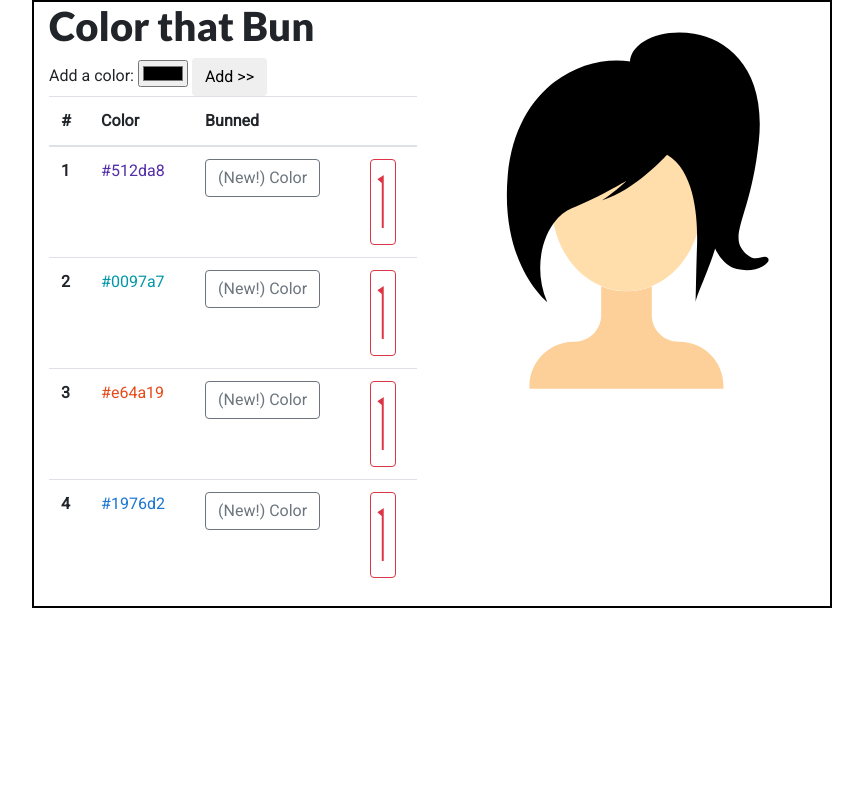
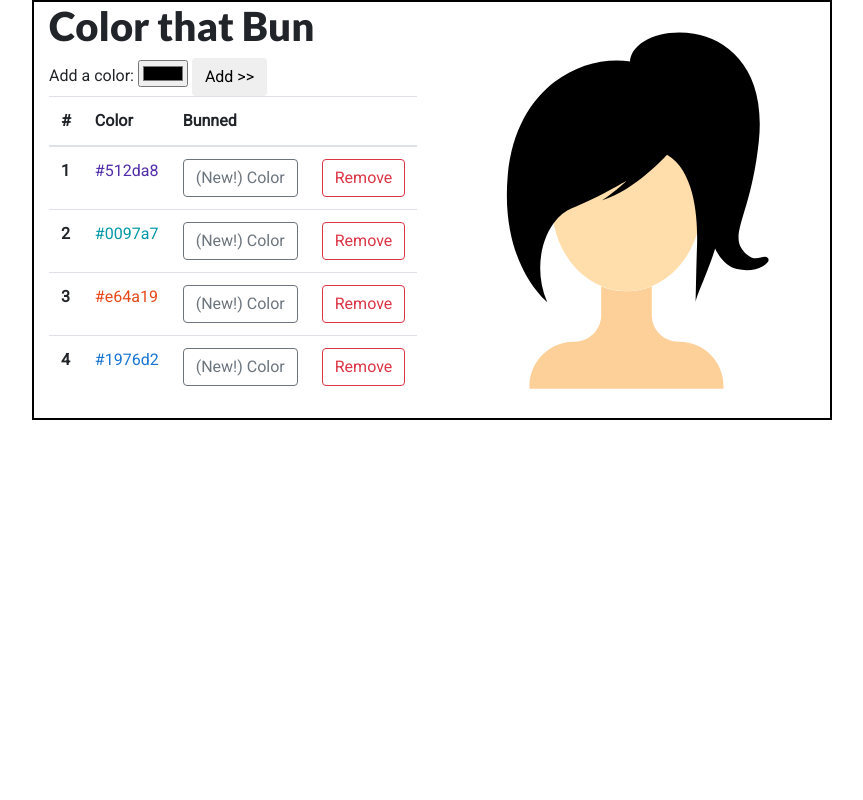
Before and after one commit to krosenk729/Color-The-Bun, a Node server app: page / in a window 1280 px wide. Shown: the whole page, without its empty margins (208-1071 px from the left). Run offline with Node 20, Linux system fonts and the light colour scheme; data comes from the database, SQL or seed files in the repository; some libraries are stand-ins or nearby versions.

Commit message:
refactor so page on client side doesn't need to reload

```diff
--- a/public/javascripts/canvas.js
+++ b/public/javascripts/canvas.js
@@ -15,7 +15,7 @@ icon_3.src = '/images/icon_comb.svg';
 function follow(mouse) {
   // console.log(mouse);
   // console.log(mouse.clientX, mouse.layerX, mouse.offsetX, mouse.x, mouse.pageX, mouse.movementX);
-  console.log(mouse.clientX, mouse.movementX);
+  // console.log(mouse.clientX, mouse.movementX);
   let wx = wh = 100;
   let mx = Math.max( Math.min(mouse.clientX, width - wx), 0);
   let my = Math.max( Math.min(mouse.clientY, height - wh), 0);
--- /dev/null
+++ b/public/javascripts/scripts.js
@@ -0,0 +1,52 @@
+$('table').on('click', '.btn-color-bun.new', function(){
+	let which = $(this).data('id');
+	console.log('data id...', which);
+	$.ajax({
+		method: 'PUT',
+		url: `/colors/${which}`,
+		data: {bunned: 1}
+	}).then(()=>{
+		$(this).removeClass('new');
+		$(this).text('Re-Color');
+	});
+});
+
+$('table').on('click', '.btn-color-bun', function(){
+	$('.st4, .st5').css('fill', $(this).data('for'));
+});
+
+
+$('table').on('click', '.btn-color-delete', function(){
+	let which = $(this).data('id');
+	$.ajax({
+		method: 'DELETE',
+		url: `/colors/${which}`
+	});
+	$(this).parentsUntil('tbody').remove();
+});
+
+
+// client-side updates to prevent page refresh
+$('form').submit(function(event){
+	event.preventDefault();
+	let color = event.target[0].value;
+	$.ajax({
+		method: 'POST',
+		url: '/colors',
+		data: {color}
+	}).then(id =>{
+		let frag = `<tr>
+		<th scope="row">${id}</th>
+		<td style="color: ${color}">${color}</td>
+		<td>
+		<button data-id="${id}" data-for="${color}" class="btn btn-outline-secondary btn-color-bun " type="button">
+		(New!) Color
+		</button>
+		</td>
+		<td>
+		<button data-id="${id}" class="btn btn-outline-danger btn-color-delete" type="button">Remove</button>
+		</td>
+		</tr>`;
+		$('table').append(frag);
+	});
+});
--- a/src/routes/routes.js
+++ b/src/routes/routes.js
@@ -43,7 +43,8 @@ router.route('/colors')
 			if(err){
 				return res.status(500).send('Whoops').end();
 			}
-			res.json(data);
+			// res.redirect('/');
+			res.json(data['insertId']);
 		});
 });
 
--- a/src/views/layouts/main.handlebars
+++ b/src/views/layouts/main.handlebars
@@ -15,5 +15,6 @@
 	{{{ body }}}
 	<canvas width="800" height="800"></canvas>
 	<script src="javascripts/canvas.js"></script>
+	<script src="javascripts/scripts.js"></script>
 </body>
 </html>
--- a/src/views/partials/form.handlebars
+++ b/src/views/partials/form.handlebars
@@ -1,4 +1,4 @@
-<form action="/colors" method="POST">
+<form>
 	<label for="new-color">Add a color:
 	<input type="color" name="color" id="new-color" required>
 	</label>
--- a/src/views/partials/table.handlebars
+++ b/src/views/partials/table.handlebars
@@ -21,18 +21,14 @@
 				</button>
 			</td>
 			<td>
-				<button class="btn btn-outline-danger" type="button"><i class="fas fa-times fa-3x"></i></button>
+				<button data-id="{{id}}" class="btn btn-outline-danger btn-color-delete" type="button">Remove</button>
 			</td>
 		</tr>
 		{{/each}}
 	</tbody>
 </table>
 
-<script type="text/javascript">
-	Handlebars.registerHelper('style_button', function() {
-	  return ;
-	});
-
+<!-- <script type="text/javascript">
 	$('.btn-color-bun.new').click(function(){
 		let which = $(this).data('id');
 		console.log('data id...', which);
@@ -41,7 +37,6 @@
 			url: `/colors/${which}`,
 			data: {bunned: 1}
 		}).then(()=>{
-			// if only handlebars had two-way data binding...
 			$(this).removeClass('new');
 			$(this).text('Re-Color');
 		});
@@ -51,5 +46,12 @@
 		$('.st4, .st5').css('fill', $(this).data('for'));
 	});
 
-
-</script>
+	$('.btn-color-delete').click(function(){
+		let which = $(this).data('id');
+		$.ajax({
+			method: 'DELETE',
+			url: `/colors/${which}`
+		});
+		$(this).parentsUntil('tbody').remove();
+	});
+</script> -->
```
Also changed, not shown: README.md.
